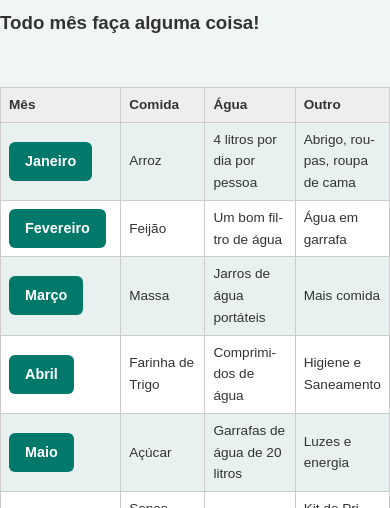
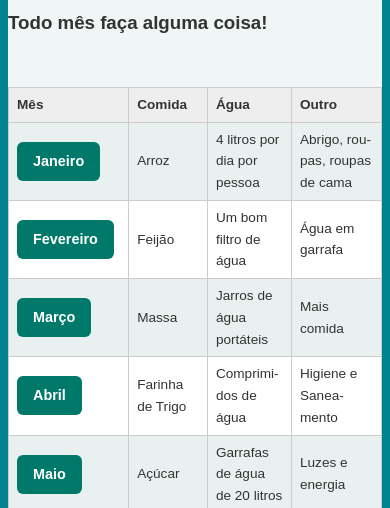
Before and after one commit to wardy2121/emergency-preparedness, a plain HTML site: page index.html in a window 390 px wide. Shown: the part 321-829 px from the top of the page. Drawn offline with Linux system fonts and the light colour scheme.

Commit message:
1.6.2.16

```diff
--- a/index.html
+++ b/index.html
@@ -36,7 +36,7 @@
           </tr>
         </thead>
         <tbody>
-          <tr><td><a class="month-link" href="months/janeiro.html">Janeiro</a></td><td>Arroz</td><td>4 litros por dia por pessoa</td><td>Abrigo, roupas, roupa de cama</td></tr>
+          <tr><td><a class="month-link" href="months/janeiro.html">Janeiro</a></td><td>Arroz</td><td>4 litros por dia por pessoa</td><td>Abrigo, roupas, roupas de cama</td></tr>
           <tr><td><a class="month-link" href="months/fevereiro.html">Fevereiro</a></td><td>Feijão</td><td>Um bom filtro de água</td><td>Água em garrafa</td></tr>
           <tr><td><a class="month-link" href="months/marco.html">Março</a></td><td>Massa</td><td>Jarros de água portáteis</td><td>Mais comida</td></tr>
           <tr><td><a class="month-link" href="months/abril.html">Abril</a></td><td>Farinha de Trigo</td><td>Comprimidos de água</td><td>Higiene e Saneamento</td></tr>
--- a/styles/styles.css
+++ b/styles/styles.css
@@ -217,8 +217,9 @@ footer {
   }
 
   body > *:not(header):not(footer) {
-    max-width: 100% !important;
-    padding: 0 !important;
+    margin: 0 8px;
+    padding: 0;
+    box-sizing: border-box;
   }
 
   header,
```
